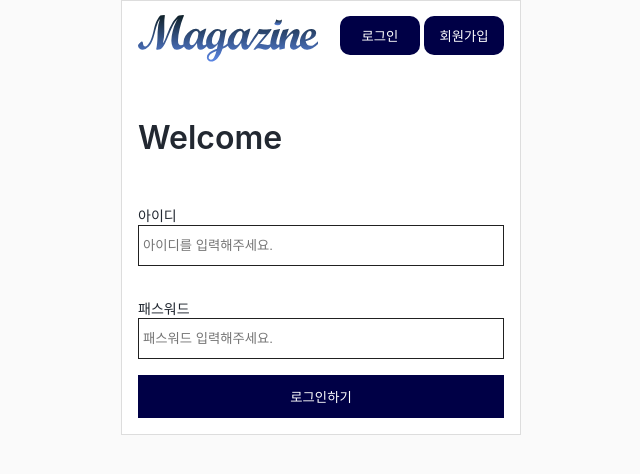
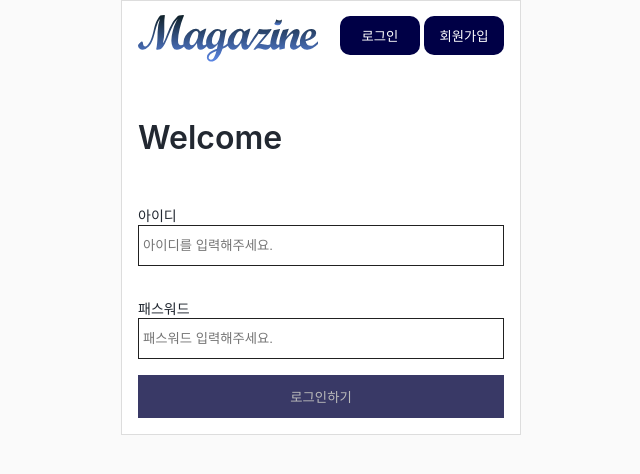
Before and after one commit to JuhwanLeeKR/assignment-react-magazine, a React (Create React App) app: page /login in a window 1280 px wide. Shown: the top 474 px of the page, without its empty margins (319-959 px from the left). Built offline with nearby package versions, Linux system fonts and the light colour scheme; no server answers.

Commit message:
Add function: login page btn disabled

```diff
--- a/src/elements/Button.js
+++ b/src/elements/Button.js
@@ -11,6 +11,7 @@ const Button = (props) => {
     width,
     padding,
     borderRadius,
+    _disabled,
   } = props;
 
   if (is_float) {
@@ -30,7 +31,7 @@ const Button = (props) => {
 
   return (
     <React.Fragment>
-      <ElButton {...styles} onClick={_onClick}>
+      <ElButton {...styles} onClick={_onClick} disabled={_disabled}>
         {text ? text : children}
       </ElButton>
     </React.Fragment>
@@ -46,6 +47,7 @@ Button.defaultProps = {
   width: '100%',
   padding: '12px 0px',
   borderRadius: false,
+  _disabled: false,
 };
 
 const ElButton = styled.button`
@@ -59,6 +61,12 @@ const ElButton = styled.button`
   ${(props) => (props.margin ? `margin: ${props.margin};` : '')};
   border-radius: ${(props) => props.borderRadius};
   cursor: pointer;
+
+  &:disabled {
+    color: #bbb;
+    background-color: #393966;
+    cursor: default;
+  }
 `;
 
 const FloatButton = styled.button`
--- a/src/pages/Login.js
+++ b/src/pages/Login.js
@@ -63,9 +63,9 @@ const Login = (props) => {
           <Button
             text='로그인하기'
             _onClick={() => {
-              console.log('로그인 했어!');
               login();
             }}
+            _disabled={id === '' || pwd === '' ? true : false}
           ></Button>
         </Grid>
       </Grid>
```
